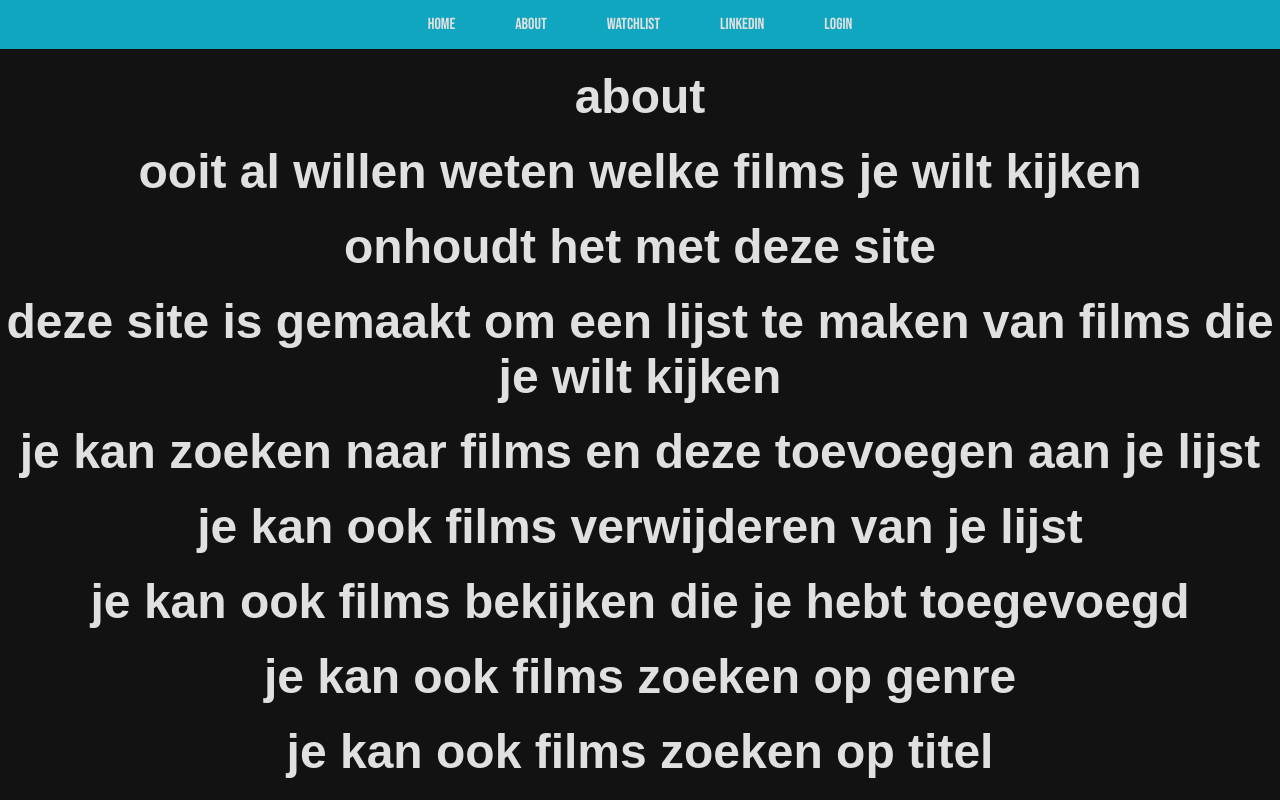
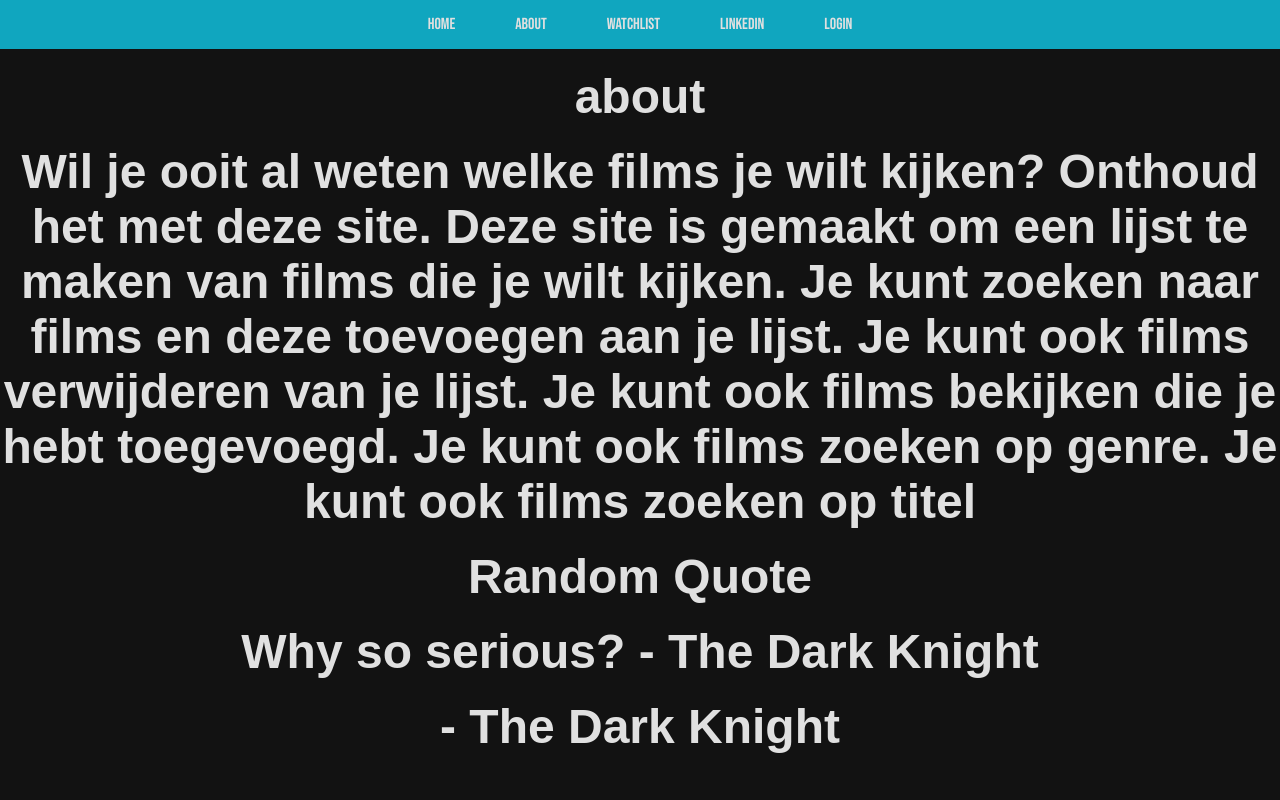
Before and after one commit to WoutDepeuter/Portfolio-wout-depeuter-web-advanced-ehb, a plain HTML site: page about.html in a window 1280 px wide. Drawn offline with Linux system fonts and the light colour scheme; a web font is replaced by a local one.

Commit message:
toevoegen van quotes

```diff
--- a/about.html
+++ b/about.html
@@ -25,19 +25,17 @@
 
     <main>
         <h1>about</h1>
-        <h1>ooit al willen weten welke films je wilt kijken </h1>
-        <h1>onhoudt het met deze site</h1>
 
-        <h1>deze site is gemaakt om een lijst te maken van films die je wilt kijken</h1>
-        <h1>je kan zoeken naar films en deze toevoegen aan je lijst</h1>
-        <h1>je kan ook films verwijderen van je lijst</h1>
-        <h1>je kan ook films bekijken die je hebt toegevoegd</h1>
-        <h1>je kan ook films zoeken op genre</h1>
-        <h1>je kan ook films zoeken op titel</h1>
-
+        <h1>Wil je ooit al weten welke films je wilt kijken? Onthoud het met deze site. Deze site is gemaakt om een lijst te maken van films die je wilt kijken. Je kunt zoeken naar films en deze toevoegen aan je lijst. Je kunt ook films verwijderen van je lijst. Je kunt ook films bekijken die je hebt toegevoegd. Je kunt ook films zoeken op genre. Je kunt ook films zoeken op titel</h1>
+        <h1>Random Quote</h1>
+        <div id="quote-container">
+            <h1><p id="quote-text"></p></h1>
+            <h1><p id="quote-author"></p></h1>
+        </div>
 
 
 
     </main>
+    <script src="quotes.js"></script>
 </body>
 </html>
--- a/css/style.css
+++ b/css/style.css
@@ -209,3 +209,20 @@ input[type="text"]:focus {
     padding: 10px;
     text-align: center;
 }
+
+.quote-box {
+    max-width: 400px;
+    padding: 20px;
+    background-color: #fff;
+    border-radius: 8px;
+    box-shadow: 0 4px 8px rgba(0, 0, 0, 0.1);
+    text-align: center;
+  }
+  .quote-text {
+    font-size: 24px;
+    margin-bottom: 10px;
+  }
+  .quote-author {
+    font-style: italic;
+    font-size: 18px;
+  }
--- /dev/null
+++ b/quotes.js
@@ -0,0 +1,16 @@
+fetch('quotes.json')
+            .then(response => response.json())
+            .then(data => {
+
+                const quotes = data.quotes;
+                const randomIndex = Math.floor(Math.random() * quotes.length);
+                const randomQuote = quotes[randomIndex];
+
+
+                const quoteText = document.getElementById('quote-text');
+                const quoteAuthor = document.getElementById('quote-author');
+
+                quoteText.textContent = randomQuote.text;
+                quoteAuthor.textContent = `- ${randomQuote.author}`;
+            })
+            .catch(error => console.error('Error fetching quotes:', error));
--- /dev/null
+++ b/quotes.json
@@ -0,0 +1,84 @@
+{
+    "quotes": [
+      {
+        "text": "The only way to do great work is to love what you do. - Steve Jobs",
+        "author": "Steve Jobs"
+      },
+      {
+        "text": "In the end, it's not the years in your life that count. It's the life in your years. - Abraham Lincoln",
+        "author": "Abraham Lincoln"
+      },
+      {
+        "text": "Life is what happens when you're busy making other plans. - John Lennon",
+        "author": "John Lennon"
+      },
+      {
+        "text": "The future belongs to those who believe in the beauty of their dreams. - Eleanor Roosevelt",
+        "author": "Eleanor Roosevelt"
+      },
+      {
+        "text": "Success is not final, failure is not fatal: It is the courage to continue that counts. - Winston Churchill",
+        "author": "Winston Churchill"
+      },
+      {
+        "text": "Believe you can and you're halfway there. - Theodore Roosevelt",
+        "author": "Theodore Roosevelt"
+      },
+      {
+        "text": "The only limit to our realization of tomorrow will be our doubts of today. - Franklin D. Roosevelt",
+        "author": "Franklin D. Roosevelt"
+      },
+      {
+        "text": "It does not matter how slowly you go as long as you do not stop. - Confucius",
+        "author": "Confucius"
+      },
+      {
+        "text": "Your time is limited, don't waste it living someone else's life. - Steve Jobs",
+        "author": "Steve Jobs"
+      },
+      {
+        "text": "May the Force be with you. - Star Wars",
+        "author": "Star Wars"
+      },
+      {
+        "text": "Here's looking at you, kid. - Casablanca",
+        "author": "Casablanca"
+      },
+      {
+        "text": "You can't handle the truth! - A Few Good Men",
+        "author": "A Few Good Men"
+      },
+      {
+        "text": "Life is like a box of chocolates, you never know what you're gonna get. - Forrest Gump",
+        "author": "Forrest Gump"
+      },
+      {
+        "text": "I'll be back. - The Terminator",
+        "author": "The Terminator"
+      },
+      {
+        "text": "Houston, we have a problem. - Apollo 13",
+        "author": "Apollo 13"
+      },
+      {
+        "text": "To infinity and beyond! - Toy Story",
+        "author": "Toy Story"
+      },
+      {
+        "text": "Just keep swimming. - Finding Nemo",
+        "author": "Finding Nemo"
+      },
+      {
+        "text": "I see dead people. - The Sixth Sense",
+        "author": "The Sixth Sense"
+      },
+      {
+        "text": "Why so serious? - The Dark Knight",
+        "author": "The Dark Knight"
+      },
+      {
+        "text": "You're gonna need a bigger boat. - Jaws",
+        "author": "Jaws"
+      }
+    ]
+  }
```
